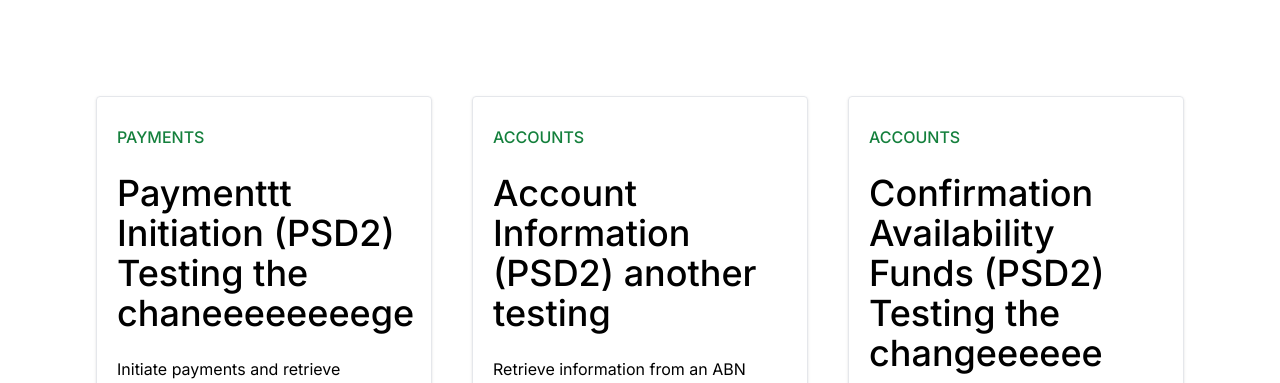
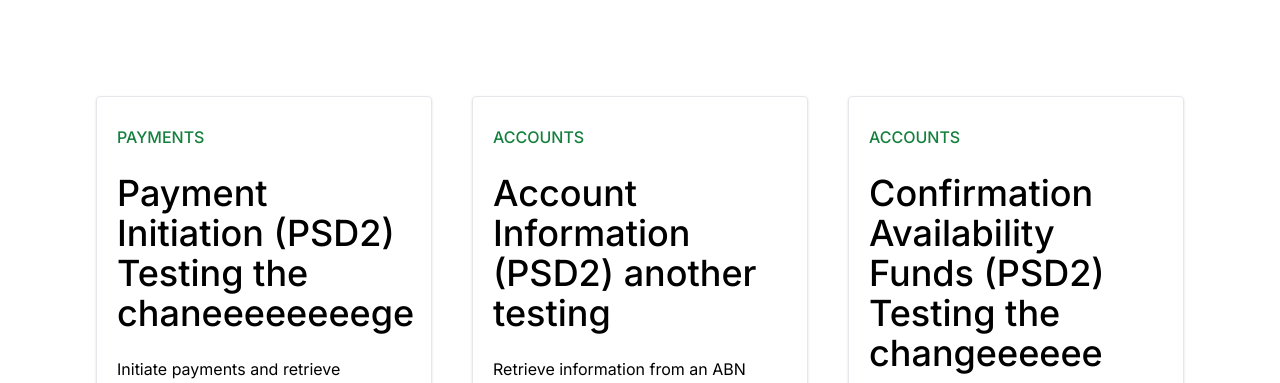
Before and after one commit to leoncan122/api-monitor-test, a Next.js app: page / in a window 1280 px wide. Shown: the top 383 px of the page. Built offline with nearby package versions, Linux system fonts and the light colour scheme.

Commit message:
modification

```diff
--- a/src/pages/index.js
+++ b/src/pages/index.js
@@ -8,7 +8,7 @@
   const info = [
     {
       category: 'PAYMENTS',
-      title: 'Paymenttt Initiation (PSD2) Testing the chaneeeeeeeege',
+      title: 'Payment Initiation (PSD2) Testing the chaneeeeeeeege',
       description: 'Initiate payments and retrieve information on the status of the transaction.',
       links: [
         {
```
